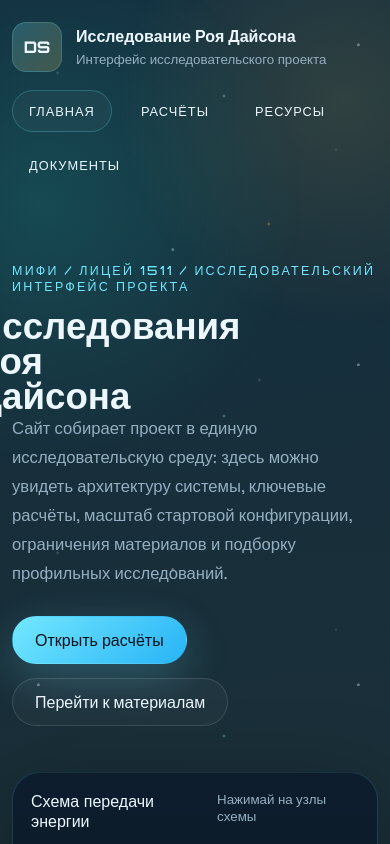
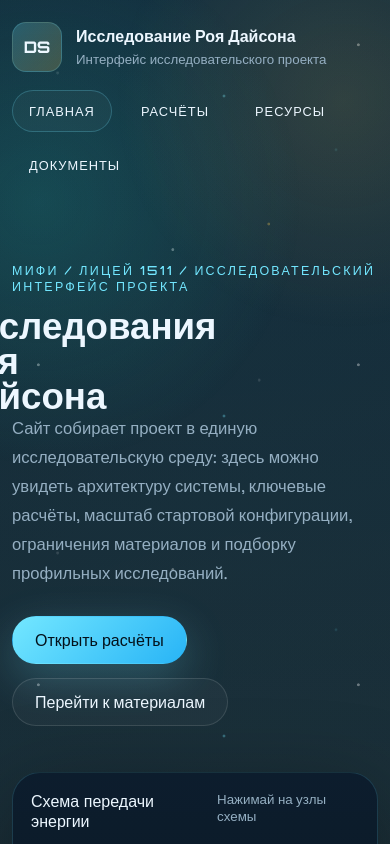
Before and after one commit to qri1/dyson, a React (Vite) app: page / in a window 390 px wide. Shown: the top 844 px of the page. Built offline with nearby package versions, Linux system fonts and the light colour scheme.

Commit message:
Shift Dyson research heading further left across layouts

```diff
--- a/src/components/HomePage.jsx
+++ b/src/components/HomePage.jsx
@@ -9,7 +9,7 @@ export function HomePage({ activeModuleId, onModuleSelect, onNavigate }) {
       <section className="hero panel-grid">
         <div className="hero-copy">
           <p className="eyebrow">МИФИ / Лицей 1511 / Исследовательский интерфейс проекта</p>
-          <h1>
+          <h1 className="hero-main-title">
             <span className="hero-title-line">Исследования</span>
             <span className="hero-title-line">Роя</span>
             <span className="hero-title-line">Дайсона</span>
--- a/src/styles.css
+++ b/src/styles.css
@@ -204,6 +204,10 @@ h1 {
 .hero-title-line {
   display: block;
   white-space: nowrap;
+}
+
+.hero-main-title {
+  margin-left: -52px;
 }
 
 h2 {
@@ -869,7 +873,7 @@ h3 {
   }
 
   .hero-copy h1 {
-    margin-left: -36px;
+    margin-left: -60px;
     font-size: clamp(1.9rem, 9.4vw, 3.2rem);
   }
 
```
